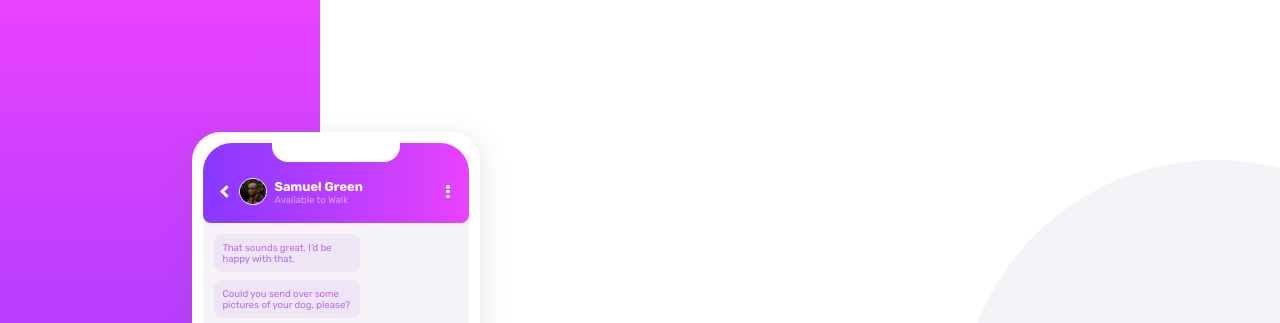
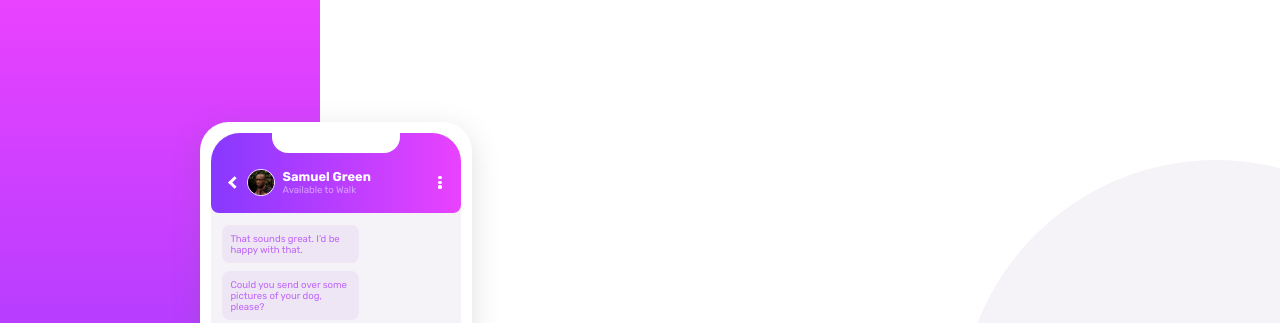
Before and after one commit to mihaelpavlakovic/chat-app-css-illustration, a plain HTML site: page index.html in a window 1280 px wide. Shown: the top 323 px of the page. Drawn offline with Linux system fonts and the light colour scheme.

```diff
--- a/style.css
+++ b/style.css
@@ -70,7 +70,7 @@
 }
 
 .phone {
-  max-width: 18rem;
+  max-width: 17rem;
   background-color: var(--white);
   border-radius: 1.8rem;
   box-shadow: rgba(100, 100, 111, 0.2) 0px 7px 29px 0px;
```
Also changed, not shown: design/desktop-design.jpg (deleted), design/mobile-design.jpg (deleted), 1 other file.
